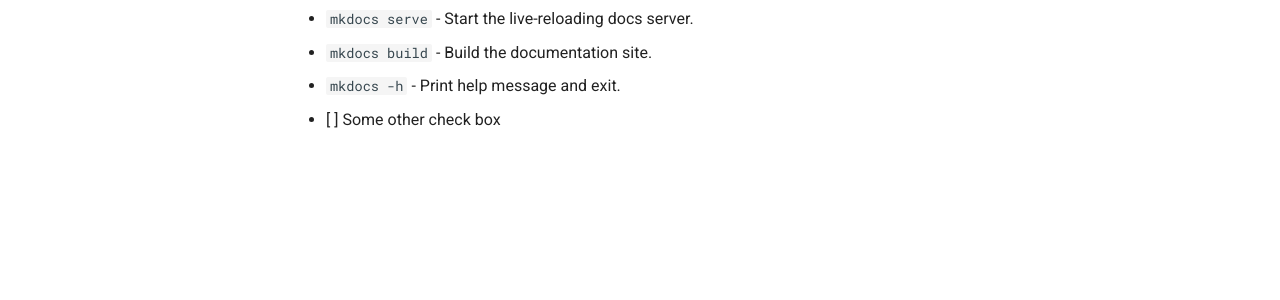
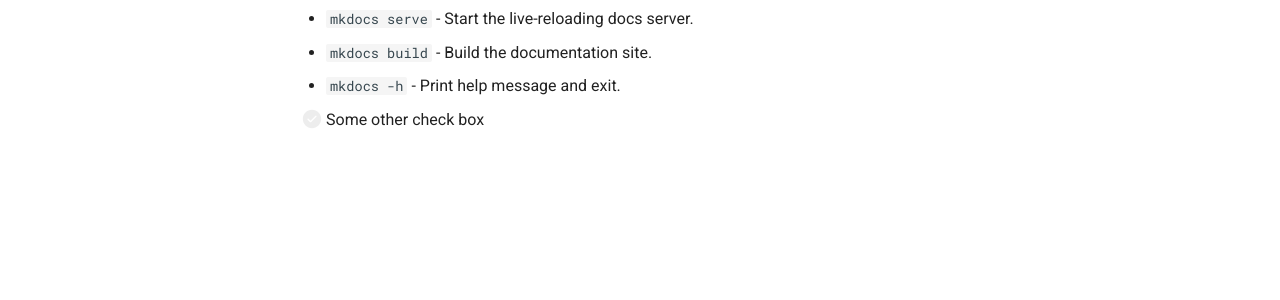
Before and after one commit to twinredlotus/twinredlotus.github.io, an MkDocs documentation site: the page built from docs/index.md, in a window 1280 px wide. Shown: the part 423-723 px from the top of the page. Built offline with MkDocs 1.6.1 and Material for MkDocs 9.7.7, drawn with Linux system fonts in a browser that asks for light colours.

```diff
--- a/mkdocs.yml
+++ b/mkdocs.yml
@@ -5,3 +5,19 @@ theme:
 nav:
     - Home: index.md
     - About: about.md
+markdown_extensions:
+  - def_list
+  - attr_list
+  - md_in_html
+  - pymdownx.superfences
+  - tables
+  - footnotes
+  - pymdownx.critic
+  - pymdownx.caret
+  - pymdownx.keys
+  - pymdownx.mark
+  - pymdownx.tilde
+  - attr_list
+  - md_in_html
+  - pymdownx.tasklist:
+      custom_checkbox: true
```
